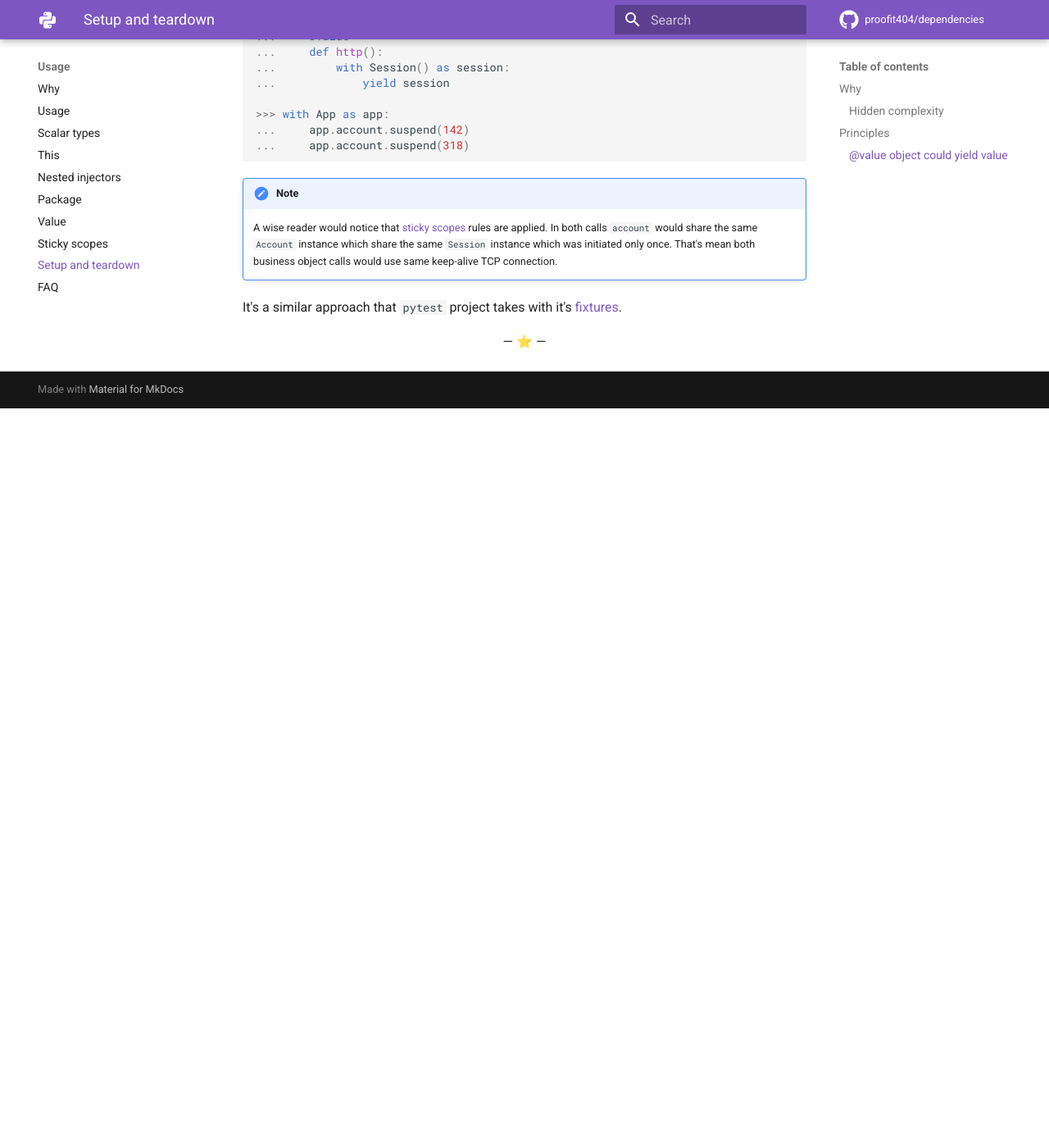
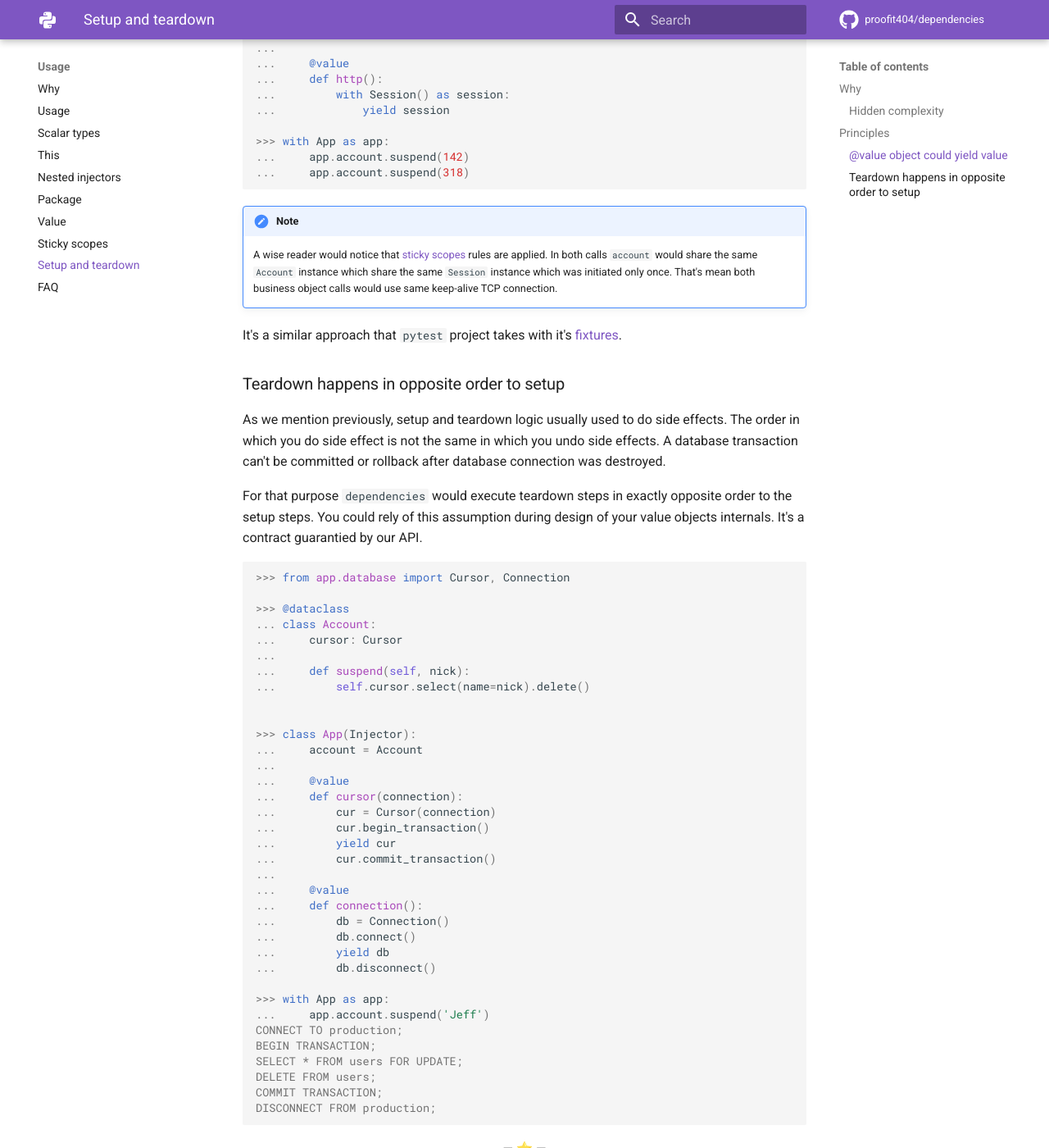
Before and after one commit to proofit404/dependencies, an MkDocs documentation site: the page built from docs/setup_teardown.md, in a window 1280 px wide and 1400 px high, scrolled down 1623 px. Shown: the whole window at 82% size. Built offline with MkDocs 1.6.1 and Material for MkDocs 9.7.7, drawn with Linux system fonts in a browser that asks for light colours; comment, search, counter and statistics services are not loaded; before the commit the page ends 2121 px from its top, so only the background shows below that; some of the changed text lies outside the part shown.

Commit message:
docs: explain setup and teardown steps execution order #547

````diff
--- a/docs/setup_teardown.md
+++ b/docs/setup_teardown.md
@@ -42,6 +42,7 @@ such low-level logic.
 ## Principles
 
 - [`@value` object could `yield` value](#value-object-could-yield-value)
+- [Teardown happens in opposite order to setup](#teardown-happens-in-opposite-order-to-setup)
 
 ### `@value` object could `yield` value
 
@@ -93,4 +94,55 @@ tear down logic in this place.
 It's a similar approach that `pytest` project takes with it's
 [fixtures](https://docs.pytest.org/en/latest/how-to/fixtures.html#yield-fixtures-recommended).
 
+### Teardown happens in opposite order to setup
+
+As we mention previously, setup and teardown logic usually used to do side
+effects. The order in which you do side effect is not the same in which you undo
+side effects. A database transaction can't be committed or rollback after
+database connection was destroyed.
+
+For that purpose `dependencies` would execute teardown steps in exactly opposite
+order to the setup steps. You could rely of this assumption during design of
+your value objects internals. It's a contract guarantied by our API.
+
+```pycon
+
+>>> from app.database import Cursor, Connection
+
+>>> @dataclass
+... class Account:
+...     cursor: Cursor
+...
+...     def suspend(self, nick):
+...         self.cursor.select(name=nick).delete()
+
+
+>>> class App(Injector):
+...     account = Account
+...
+...     @value
+...     def cursor(connection):
+...         cur = Cursor(connection)
+...         cur.begin_transaction()
+...         yield cur
+...         cur.commit_transaction()
+...
+...     @value
+...     def connection():
+...         db = Connection()
+...         db.connect()
+...         yield db
+...         db.disconnect()
+
+>>> with App as app:
+...     app.account.suspend('Jeff')
+CONNECT TO production;
+BEGIN TRANSACTION;
+SELECT * FROM users FOR UPDATE;
+DELETE FROM users;
+COMMIT TRANSACTION;
+DISCONNECT FROM production;
+
+```
+
 <p align="center">&mdash; ⭐ &mdash;</p>
````
Also changed, not shown: 1 other file.
